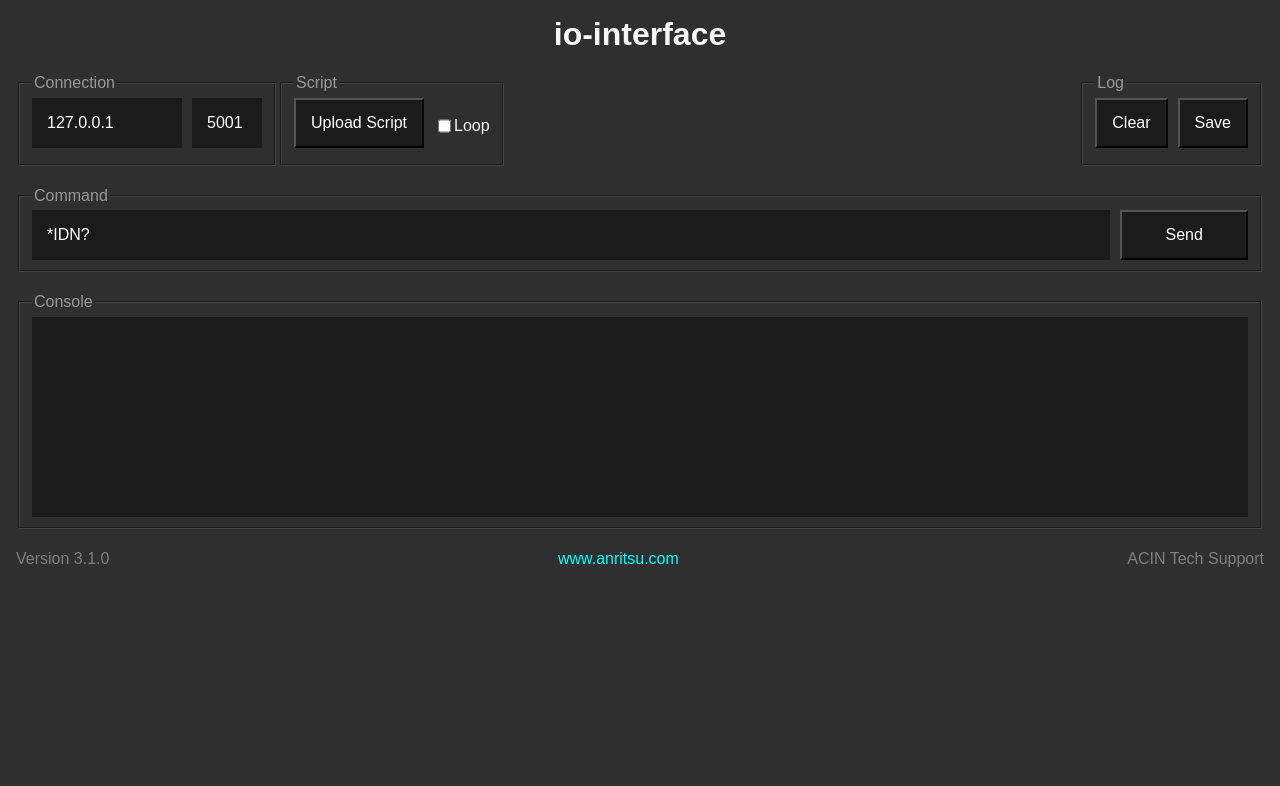
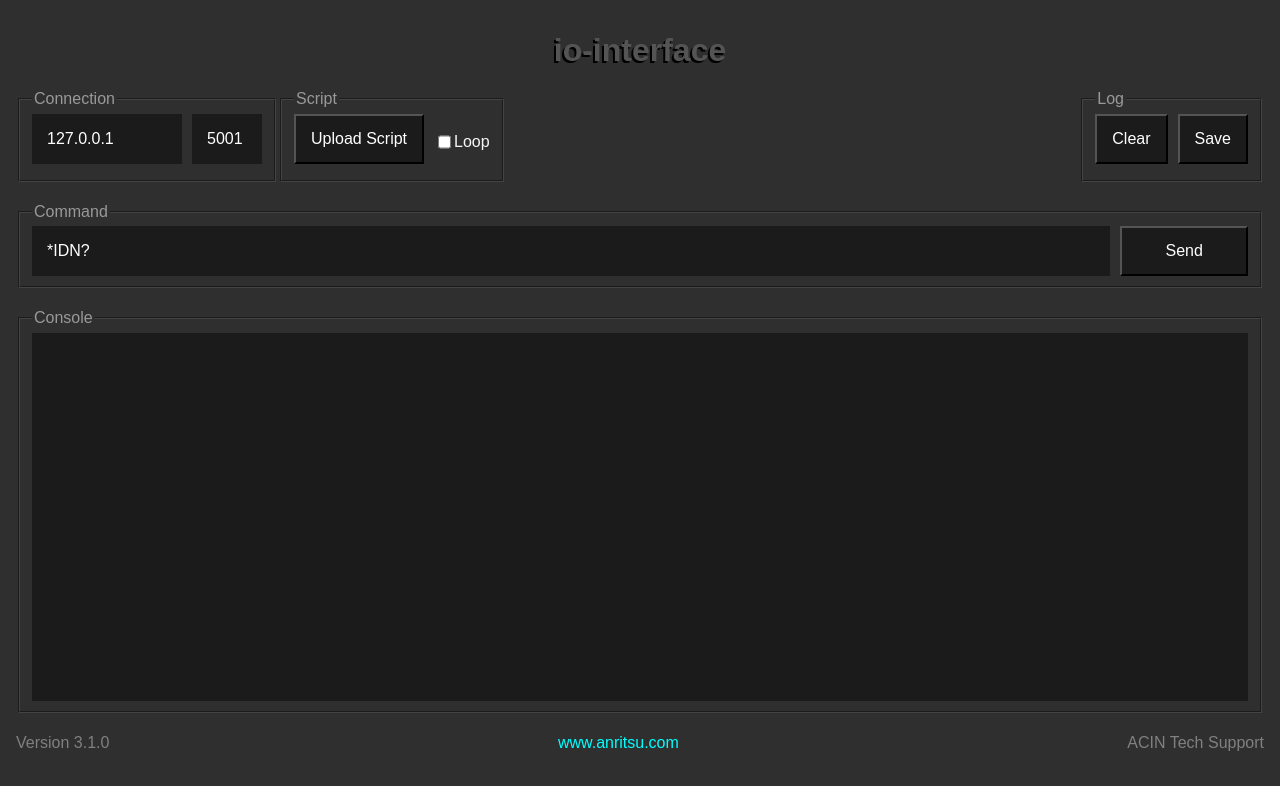
Before and after one commit to tushar8133/tauri_vna, a website: page src/index.html in a window 1280 px wide. Drawn offline with Linux system fonts and the light colour scheme.

Commit message:
engraved header

```diff
--- a/src/index.html
+++ b/src/index.html
@@ -11,7 +11,7 @@
 
 <body>
 
-  <h1>io-interface</h1>
+  <h1 class="app-name">io-interface</h1>
 
   <div class="lane1">
 
@@ -51,7 +51,7 @@
     <button id="send">Send</button>
   </fieldset>
 
-  <fieldset>
+  <fieldset class="console">
     <legend>Console</legend>
     <textarea id="message"></textarea>
   </fieldset>
--- a/src/styles.css
+++ b/src/styles.css
@@ -26,7 +26,6 @@ body {
   flex-direction: column;
   gap: 21px;
   justify-content: flex-start;
-  margin-top: 1rem;
 }
 
 * {
@@ -51,10 +50,30 @@ fieldset {
   border-color: #0f0f0f69;
 }
 
+/* Console should grow to fill remaining vertical space */
+fieldset.console {
+  display: flex;
+  flex-direction: column;
+  flex: 1 1 auto;
+  min-height: 0; /* allow children to shrink properly */
+}
+
+textarea#message {
+  flex: 1 1 auto;
+  min-height: 0;
+}
+
 h1, h6 {
   text-align: center;
   padding: 0px;
   margin: 0px;
+}
+
+.app-name {
+  margin-top: 2rem;
+  color: #545454;
+  text-shadow: #000000 -2px 2px 0;
+  /* text-shadow: 2px 2px 0 #000, -2px -2px 0 #000; */
 }
 
 input, textarea {
@@ -102,6 +121,7 @@ footer {
   justify-content: space-between;
   color: gray;
   padding: 0 0px;
+  margin-bottom: 3rem;
   & a {
     text-decoration: none;
     color: gray;
```
